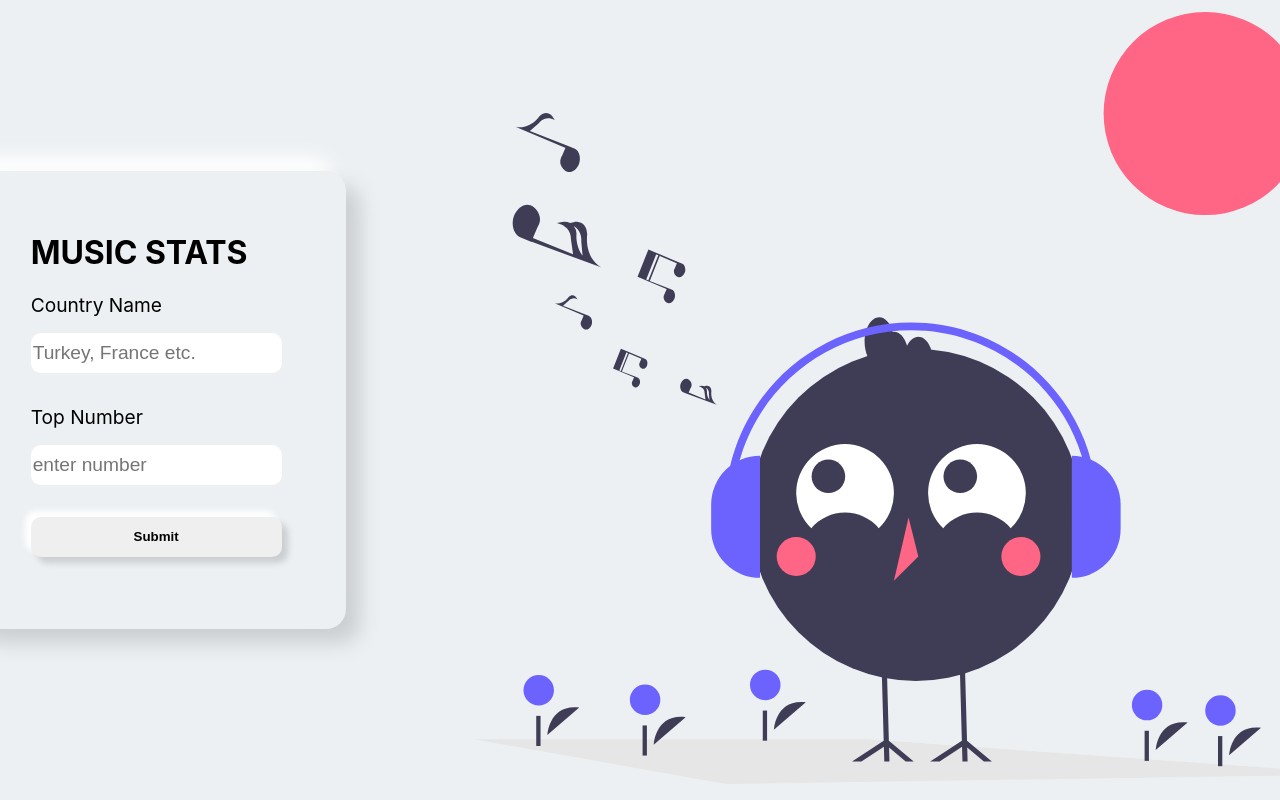
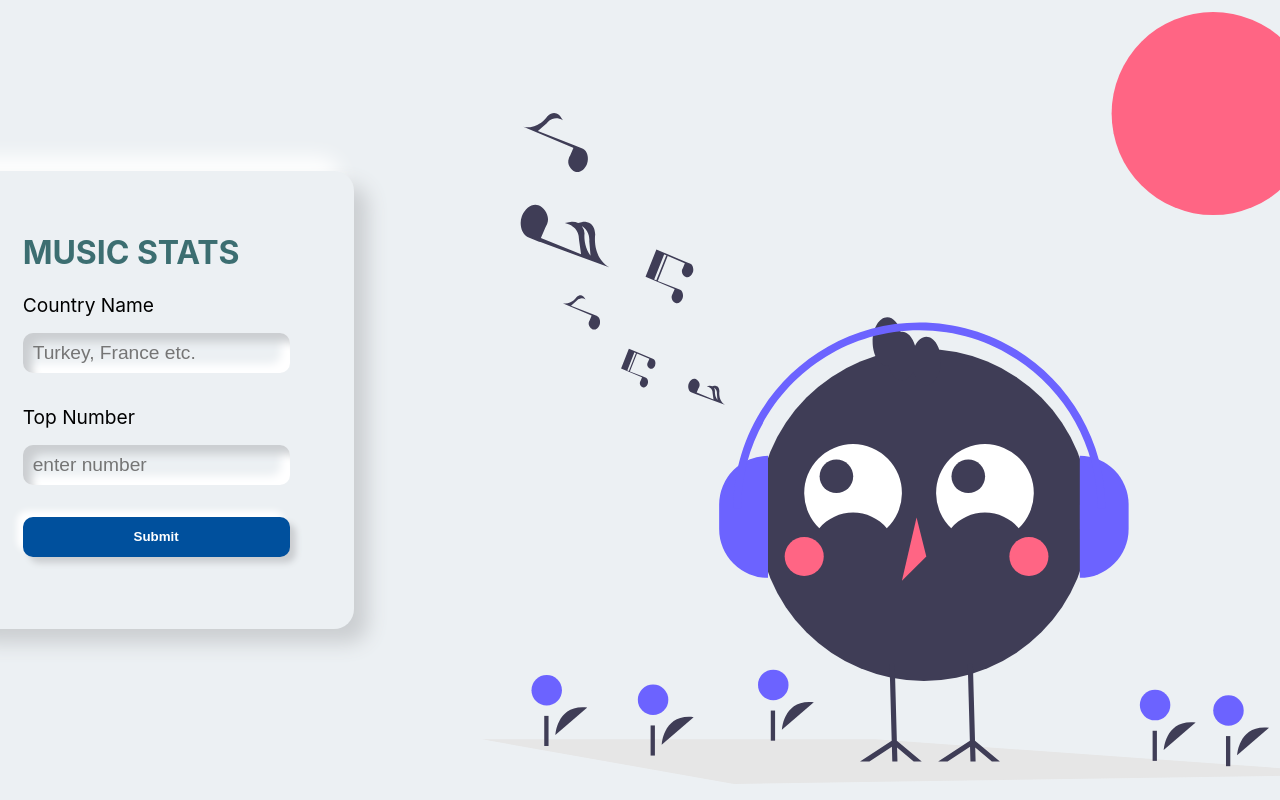
Before and after one commit to burakkgunduzz/music-stats, a Next.js app: page / in a window 1280 px wide. Shown: the top 800 px of the page. Built offline with nearby package versions, Linux system fonts and the light colour scheme.

Commit message:
MainArtistDetails component, which holds ArtistPhoto and ArtistBio components, created and displaying relevant data.

```diff
--- a/styles/Form.module.css
+++ b/styles/Form.module.css
@@ -6,6 +6,10 @@
   background: #ecf0f3;
   box-shadow: 14px 14px 20px #cbced1, -14px -14px 20px white;
   border-radius: 20px;
+}
+
+.form h1 {
+  color: var(--secondaryColor);
 }
 
 .inputWrapper {
@@ -20,6 +24,10 @@
   margin-top: 1rem;
   border-radius: 10px;
   font-size: 1.2rem;
+  background: #ecf0f3;
+  padding: 10px;
+  padding-left: 10px;
+  box-shadow: inset 9px 9px 9px #cbced1, inset -9px -9px 9px white;
 }
 
 .inputWrapper button {
@@ -30,6 +38,8 @@
   border-radius: 10px;
   cursor: pointer;
   border: none;
+  background: var(--primaryColor);
+  color: white;
 }
 
 .inputWrapper button:hover {
--- a/styles/globals.css
+++ b/styles/globals.css
@@ -7,7 +7,10 @@ body {
   background: #ecf0f3;
   height: 100vh;
 }
-
+:root {
+  --primaryColor: #00509d;
+  --secondaryColor: #3c6e71;
+}
 *,
 *::before,
 *::after {
```
Also changed, not shown: components/ArtistBio.js (added, +15 -0 lines), components/ArtistPhoto.js (added, +9 -0 lines), components/MainArtistDetails.js (added, +13 -0 lines), pages/[slug].js (+7 -1 lines), styles/ArtistDetails.module.css (added).
